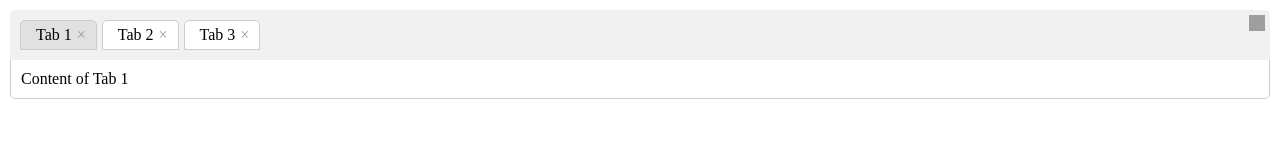
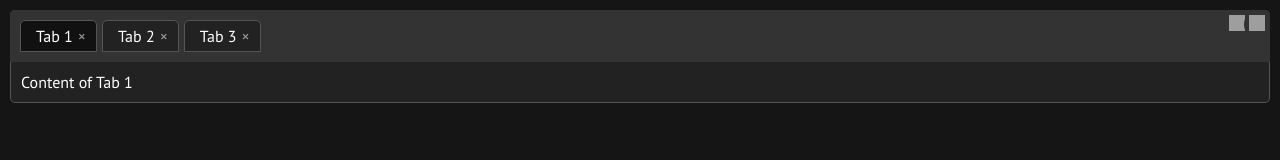
Before and after one commit to levisurely/levisurely.github.io, a plain HTML site: page browser.html in a window 1280 px wide. Drawn offline with Linux system fonts and the light colour scheme; grey boxes are pictures that could not be loaded.

Commit message:
darkmode

```diff
--- a/browser.html
+++ b/browser.html
@@ -1,7 +1,8 @@
 <!DOCTYPE html>
 <html>
   <head>
-    <link rel="stylesheet" href="style.css" />
+    <link href="https://fonts.googleapis.com/css2?family=PT+Sans:wght@400;700&display=swap" rel="stylesheet">
+    <link rel="stylesheet" href="darktabs.css" />
   </head>
   <body>
     <button class="settings-button" onclick="openSettings()">
--- a/darktabs.css
+++ b/darktabs.css
@@ -0,0 +1,123 @@
+.tabs-container {
+    background-color: #333;
+    border-radius: 5px;
+    margin: 10px;
+    overflow: hidden;
+  }
+
+  body, h1, p {
+    font-family: 'PT Sans', sans-serif;
+    background-color: #151515;
+    margin: 0;
+    padding: 0;
+  }
+
+  .tabs {
+    display: flex;
+    flex-direction: row;
+    align-items: center;
+    background-color: #333;
+    padding: 10px;
+  }
+
+  .tab {
+    display: flex;
+    flex-direction: row;
+    align-items: center;
+    background-color: #222;
+    border: 1px solid #555;
+    border-top-left-radius: 5px;
+    border-top-right-radius: 5px;
+    padding: 5px 10px;
+    margin-right: 5px;
+    cursor: pointer;
+  }
+
+  .tab.active {
+    background-color: #111;
+  }
+
+  .tab .title {
+    margin-left: 5px;
+    color: #fff;
+  }
+
+  .tab .close {
+    margin-left: 5px;
+    color: #999;
+    cursor: pointer;
+  }
+
+  .content {
+    background-color: #222;
+    padding: 10px;
+    border: 1px solid #555;
+    border-top: none;
+    border-bottom-left-radius: 5px;
+    border-bottom-right-radius: 5px;
+    color: #fff;
+  }
+
+  .settings-button {
+    position: absolute;
+    top: 10px;
+    right: 60px;
+    background-color: #333;
+    border: none;
+    padding: 5px;
+    border-radius: 50%;
+    cursor: pointer;
+  }
+
+  .settings-button img {
+    width: 16px;
+    height: 16px;
+  }
+
+  .new-tab-button {
+    position: absolute;
+    top: 10px;
+    right: 10px;
+    background-color: #333;
+    border: none;
+    padding: 5px;
+    border-radius: 50%;
+    cursor: pointer;
+  }
+
+  .new-tab-button img {
+    width: 16px;
+    height: 16px;
+  }
+
+  .settings-button {
+    position: absolute;
+    top: 10px;
+    right: 30px;
+    background-color: #333;
+    border: none;
+    padding: 5px;
+    border-radius: 50%;
+    cursor: pointer;
+  }
+
+  .settings-button img {
+    width: 16px;
+    height: 16px;
+  }
+
+  .new-tab-button {
+    position: absolute;
+    top: 10px;
+    right: 10px;
+    background-color: #333;
+    border: none;
+    padding: 5px;
+    border-radius: 50%;
+    cursor: pointer;
+  }
+
+  .new-tab-button img {
+    width: 16px;
+    height: 16px;
+  }
--- a/style.css
+++ b/lighttabs.css
@@ -1,78 +1,15 @@
-body, h1, p {
-    margin: 0;
-    padding: 0;
-  }
-
-  .container {
-    display: flex;
-    height: 100vh; /* Set container height to full viewport height */
-  }
-
-  .sidebar {
-    background-color: #f2f2f2;
-    width: 300px;
-    overflow-y: scroll; /* Enable vertical scrolling */
-    padding-bottom: 60px; /* Adjust for bottom bar */
-  }
-
-  .sidebar-header {
-    padding: 20px;
-  }
-
-  .sidebar-content {
-    padding: 20px;
-  }
-
-  .bottom-bar {
-    background-color: #f2f2f2;
-    position: fixed;
-    bottom: 0;
-    width: 100%;
-    height: 60px;
-    display: flex;
-    align-items: center;
-    justify-content: space-between;
-    padding: 10px;
-    box-sizing: border-box;
-  }
-
-  .bottom-bar input[type="text"] {
-    width: 80%;
-    padding: 5px;
-  }
-
-  .bottom-bar button {
-    padding: 5px 10px;
-  }
-
-  .main-content {
-    flex: 1;
-    background-color: #ffffff;
-  }
-
-  .message-bubble {
-    background-color: #e1e1e1;
-    padding: 10px;
-    border-radius: 10px;
-    margin: 10px;
-    max-width: 80%;
-  }
-
-  .message-bubble p {
-    margin: 0;
-  }
-
-
-
-
-
-
-  .tabs-container {
+.tabs-container {
     background-color: #f1f1f1;
     border-radius: 5px;
     margin: 10px;
     overflow: hidden;
   }
+
+  body, h1, p {
+    font-family: 'PT Sans', sans-serif;
+      margin: 0;
+      padding: 0;
+    }
 
   .tabs {
     display: flex;
@@ -166,7 +103,7 @@ body, h1, p {
     height: 16px;
   }
 
-  .settings-button {
+  .new-tab-button {
     position: absolute;
     top: 10px;
     right: 10px;
@@ -177,7 +114,7 @@ body, h1, p {
     cursor: pointer;
   }
 
-  .settings-button img {
+  .new-tab-button img {
     width: 16px;
     height: 16px;
   }
--- /dev/null
+++ b/messagesdark.css
@@ -0,0 +1,70 @@
+body, h1, p {
+    font-family: 'PT Sans', sans-serif;
+    margin: 0;
+    padding: 0;
+    color: #fff;
+  }
+
+  .container {
+    display: flex;
+    height: 100vh; /* Set container height to full viewport height */
+  }
+
+  .sidebar {
+    background-color: #222;
+    width: 300px;
+    overflow-y: scroll; /* Enable vertical scrolling */
+    padding-bottom: 60px; /* Adjust for bottom bar */
+  }
+
+  .sidebar-header {
+    padding: 20px;
+  }
+
+  .sidebar-content {
+    padding: 20px;
+  }
+
+  .bottom-bar {
+    background-color: #222;
+    position: fixed;
+    bottom: 0;
+    width: 100%;
+    height: 60px;
+    display: flex;
+    align-items: center;
+    justify-content: space-between;
+    padding: 10px;
+    box-sizing: border-box;
+  }
+
+  .bottom-bar input[type="text"] {
+    width: 80%;
+    padding: 5px;
+    background-color: #333;
+    color: #fff;
+  }
+
+  .bottom-bar button {
+    padding: 5px 10px;
+    background-color: #333;
+    color: #fff;
+  }
+
+  .main-content {
+    flex: 1;
+    background-color: #111;
+  }
+
+  .message-bubble {
+    background-color: #333;
+    padding: 10px;
+    border-radius: 10px;
+    margin: 10px;
+    max-width: 80%;
+  }
+
+  .message-bubble p {
+    margin: 0;
+    color: #fff;
+  }
--- /dev/null
+++ b/messageslight.css
@@ -0,0 +1,64 @@
+body, h1, p {
+  font-family: 'PT Sans', sans-serif;
+    margin: 0;
+    padding: 0;
+  }
+
+  .container {
+    display: flex;
+    height: 100vh; /* Set container height to full viewport height */
+  }
+
+  .sidebar {
+    background-color: #f2f2f2;
+    width: 300px;
+    overflow-y: scroll; /* Enable vertical scrolling */
+    padding-bottom: 60px; /* Adjust for bottom bar */
+  }
+
+  .sidebar-header {
+    padding: 20px;
+  }
+
+  .sidebar-content {
+    padding: 20px;
+  }
+
+  .bottom-bar {
+    background-color: #f2f2f2;
+    position: fixed;
+    bottom: 0;
+    width: 100%;
+    height: 60px;
+    display: flex;
+    align-items: center;
+    justify-content: space-between;
+    padding: 10px;
+    box-sizing: border-box;
+  }
+
+  .bottom-bar input[type="text"] {
+    width: 80%;
+    padding: 5px;
+  }
+
+  .bottom-bar button {
+    padding: 5px 10px;
+  }
+
+  .main-content {
+    flex: 1;
+    background-color: #ffffff;
+  }
+
+  .message-bubble {
+    background-color: #e1e1e1;
+    padding: 10px;
+    border-radius: 10px;
+    margin: 10px;
+    max-width: 80%;
+  }
+
+  .message-bubble p {
+    margin: 0;
+  }
--- /dev/null
+++ b/settingsdark.css
@@ -0,0 +1,31 @@
+body {
+    font-family: Arial, sans-serif;
+    margin: 0;
+    padding: 0;
+    color: #fff;
+    background-color: #151515;
+  }
+
+  .container {
+    max-width: 600px;
+    margin: 20px auto;
+    padding: 20px;
+    background-color: #333;
+    border-radius: 5px;
+  }
+
+  h1 {
+    text-align: center;
+    color: #fff;
+  }
+
+  .option {
+    display: flex;
+    align-items: center;
+    margin-bottom: 10px;
+  }
+
+  .option label {
+    margin-left: 10px;
+    color: #fff;
+  }
--- /dev/null
+++ b/settingslight.css
@@ -0,0 +1,27 @@
+body {
+    font-family: Arial, sans-serif;
+    margin: 0;
+    padding: 0;
+  }
+
+  .container {
+    max-width: 600px;
+    margin: 20px auto;
+    padding: 20px;
+    background-color: #f1f1f1;
+    border-radius: 5px;
+  }
+
+  h1 {
+    text-align: center;
+  }
+
+  .option {
+    display: flex;
+    align-items: center;
+    margin-bottom: 10px;
+  }
+
+  .option label {
+    margin-left: 10px;
+  }
```
Also changed, not shown: messages.html (renamed from main.html, +2 -1 lines), settings.html (+2 -29 lines).
